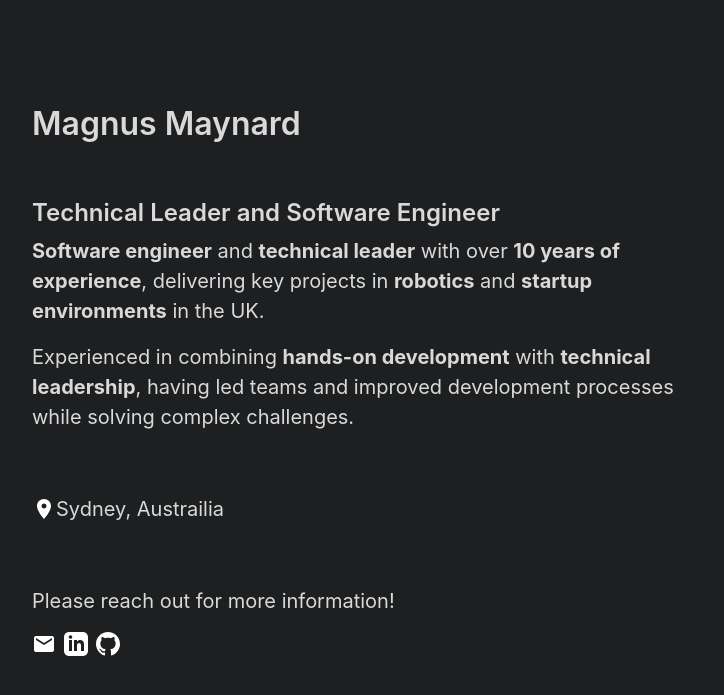
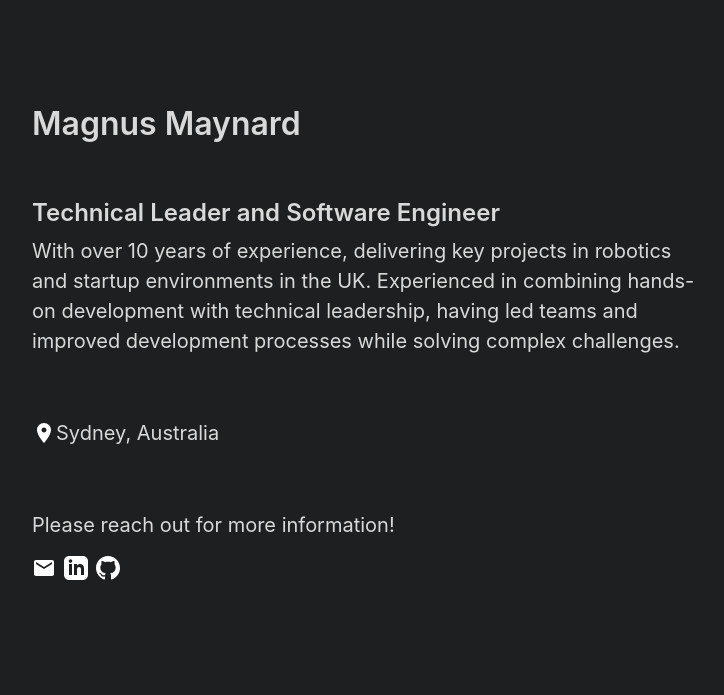
Before and after one commit to magnusmaynard/magnusmaynard.github.io, a Jekyll site: the page built from index.md, in a window 1280 px wide. Shown: the top 695 px of the page, without its empty margins (272-996 px from the left). Built offline with Jekyll 4.4.1, drawn with Linux system fonts in a browser that asks for light colours.

Commit message:
Update index.md

```diff
--- a/index.md
+++ b/index.md
@@ -7,14 +7,12 @@ title: Magnus Maynard
 
 ## Technical Leader and Software Engineer
 
-**Software engineer** and **technical leader** with over **10 years of experience**, delivering key projects in **robotics** and **startup environments** in the UK.
-
-Experienced in combining **hands-on development** with **technical leadership**, having led teams and improved development processes while solving complex challenges.
+With over 10 years of experience, delivering key projects in robotics and startup environments in the UK. Experienced in combining hands-on development with technical leadership, having led teams and improved development processes while solving complex challenges.
 
 <br>
 <div style="display: flex;">
   <img aria-hidden="true" style="filter: invert(1.0);" src="{{ '/assets/icons/location.svg' | relative_url }}"/>
-  <p>Sydney, Austrailia</p>
+  <p>Sydney, Australia</p>
 </div>
 
 <br>
```
